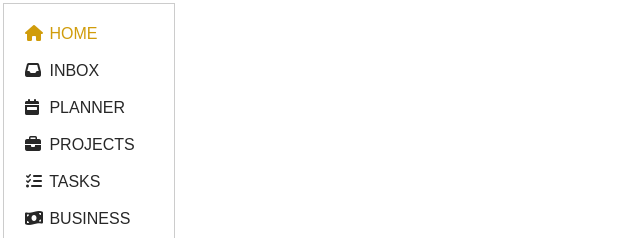
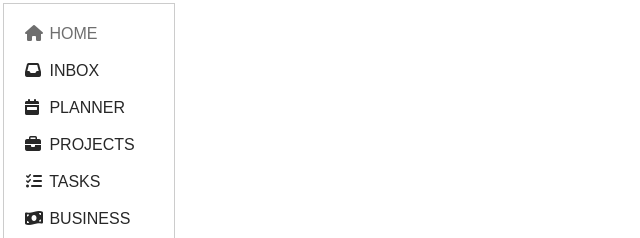
Before and after one commit to Gunt3l/notion, a plain HTML site: page index.html in a window 1280 px wide. In both pictures the pointer is over the link "HOME". Shown: the top 238 px of the page, 0-640 px from the left. Drawn offline with Linux system fonts and the light colour scheme.

Commit message:
index.html

```diff
--- a/index.html
+++ b/index.html
@@ -50,7 +50,7 @@
 
 		.navMenu a:hover {
 
-			color: #d09c0b;
+			color: #6e6e6e;
 		}
 	</style>
 </head>
```
